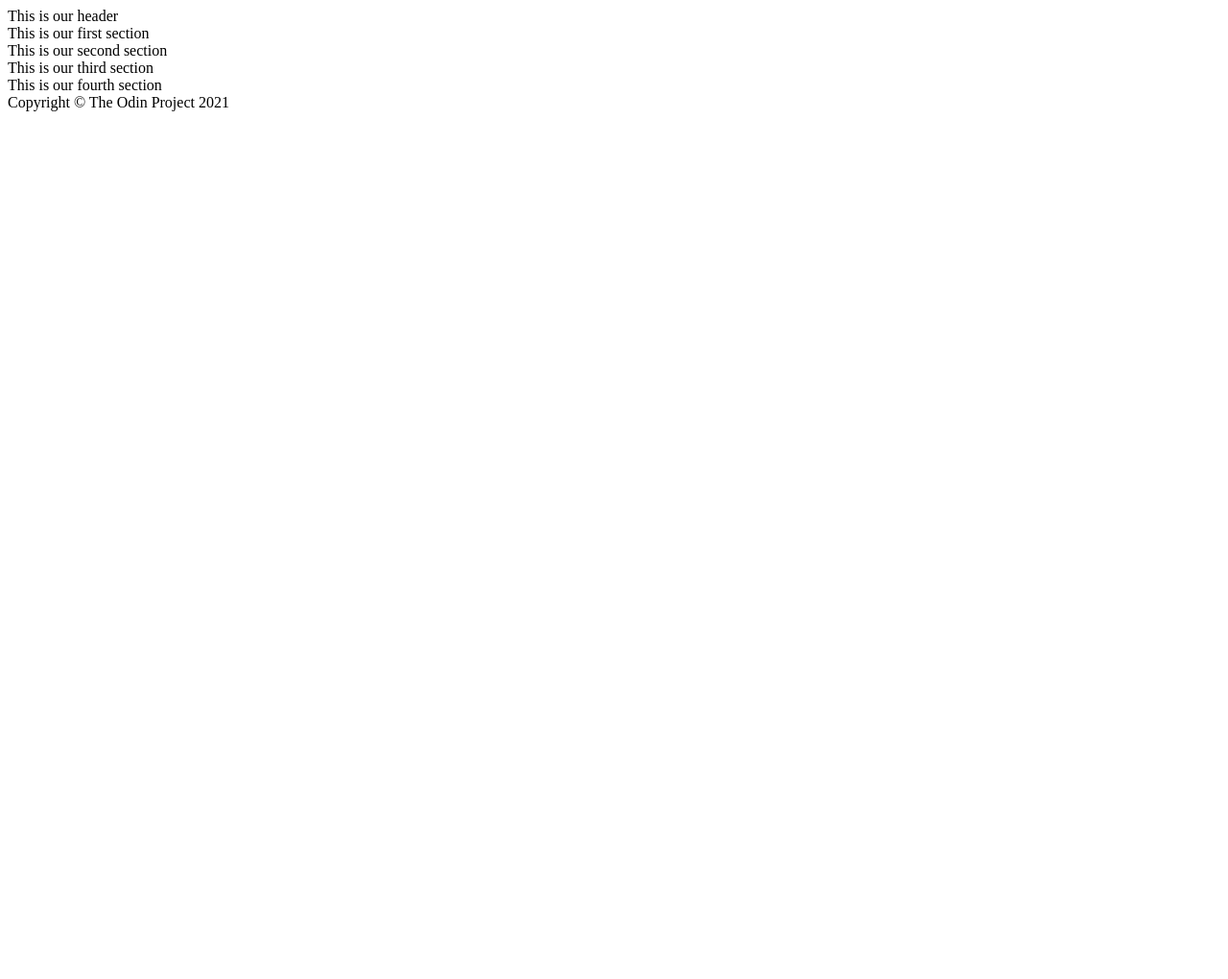
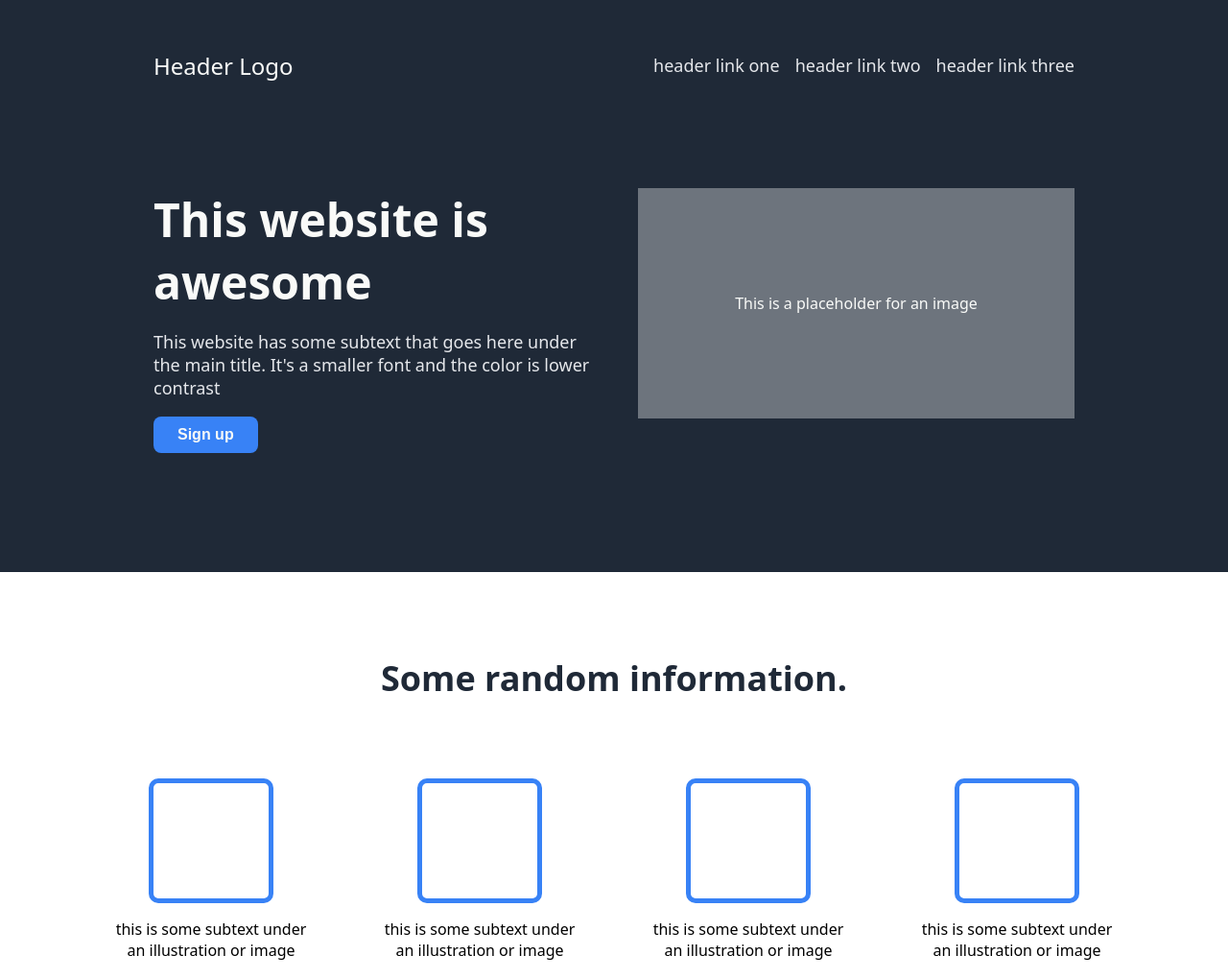
Before and after one commit to cagataysunal/odin-landing-page, a plain HTML site: page index.html in a window 1280 px wide. Shown: the top 1020 px of the page at 96% size. Before the commit the page ends 800 px from the top, so only its background shows below. Drawn offline with Linux system fonts and the light colour scheme.

Commit message:
make the website

```diff
--- a/index.html
+++ b/index.html
@@ -5,32 +5,83 @@
     <meta charset="UTF-8">
     <meta http-equiv="X-UA-Compatible" content="IE=edge">
     <meta name="viewport" content="width=device-width, initial-scale=1.0">
-    <title>Document</title>
+    <link rel="stylesheet" href="styles.css">
+    <title>Odin - Landing Page</title>
 </head>
 
 <body>
     <header>
-        This is our header
+        <div id="header-logo">Header Logo</div>
+        <div>
+            <ul>
+                <li><a href="#">header link one</a></li>
+                <li><a href="#">header link two</a></li>
+                <li><a href="#">header link three</a></li>
+            </ul>
+        </div>
     </header>
-    <div class="first-section">
-        This is our first section
-        <div></div>
-        <div></div>
+    <div class="hero">
+        <div class="left-div">
+            <div class="hero-main-text">This website is awesome</div>
+            <div class="hero-secondary-text">
+                <p> This website has some subtext that goes here under the main title. It's a
+                    smaller font and the color is
+                    lower contrast</p>
+            </div>
+            <button>Sign up</button>
+        </div>
+        <div class="right-div">
+            <p>This is a placeholder for an image</p>
+        </div>
     </div>
     <div class="second-section">
-        This is our second section
-        <div class="illustration"></div>
-        <div class="illustration"></div>
-        <div class="illustration"></div>
-        <div class="illustration"></div>
+        <p id="information-header">Some random information.</p>
+
+        <div class="information">
+            <div class="illustration-box">
+                <div class="illustration">
+
+                </div>
+                <p>this is some subtext under an illustration or image</p>
+            </div>
+            <div class="illustration-box">
+                <div class="illustration">
+
+                </div>
+                <p>this is some subtext under an illustration or image</p>
+            </div>
+            <div class="illustration-box">
+                <div class="illustration">
+
+                </div>
+                <p>this is some subtext under an illustration or image</p>
+            </div>
+            <div class="illustration-box">
+                <div class="illustration">
+
+                </div>
+                <p>this is some subtext under an illustration or image</p>
+            </div>
+
+
+
+        </div>
     </div>
-    <div class="third-section">
-        This is our third section
+    <div class="quote-section">
+        <p class="quote">This is an inspiring quote, or a testimonial from a customer.
+            Maybe it's just filling up space, or maybe people will actually read it.
+            Who knows? All I know is that it looks nice.</p>
+        <p class="quoted"> -Thor, God of Thunder </p>
 
     </div>
-    <div class="fourth-section">
-        This is our fourth section
-
+    <div class="call-to-action-section">
+        <div class="call-to-action">
+            <div>
+                <p>Call to action! It's time!</p>
+                <p>Sign up for our product by clicking that button right over there!</p>
+            </div>
+            <button id="call-to-action-button">Sign up</button>
+        </div>
     </div>
     <footer>
         Copyright &copy; The Odin Project 2021
--- a/styles.css
+++ b/styles.css
@@ -0,0 +1,157 @@
+body {
+    font-family: system-ui, -apple-system, BlinkMacSystemFont, 'Segoe UI', Roboto, Oxygen, Ubuntu, Cantarell, 'Open Sans', 'Helvetica Neue', sans-serif;
+    margin: 0;
+}
+
+header,
+footer {
+    background-color: #1F2937;
+    padding: 40px 160px;
+}
+
+header {
+    display: flex;
+    justify-content: space-between;
+    align-items: center;
+}
+
+footer {
+    text-align: center;
+    color: #F9FAF8;
+}
+
+button,
+.call-to-action {
+    background-color: #3882F6;
+    color: #F9FAF8;
+}
+
+button {
+    font-weight: bold;
+    border-radius: 8px;
+    font-size: 16px;
+    padding: 10px 25px;
+    border: none;
+    outline: #F9FAF8;
+}
+
+#header-logo {
+    font-size: 24px;
+    color: #F9FAF8;
+}
+
+ul {
+    display: flex;
+    gap: 16px;
+}
+
+li {
+    list-style: none;
+}
+
+li a,
+.hero-secondary-text>p {
+    font-size: 18px;
+    color: #E5E7EB;
+}
+
+li a {
+    text-decoration: none;
+}
+
+#information-header {
+    font-size: 36px;
+    font-weight: bolder;
+    color: #1F2937;
+}
+
+.quote-section {
+    background-color: #E5E7EB;
+    padding: 50px 200px;
+}
+
+.quote {
+    font-size: 36px;
+    font-style: italic;
+    font-weight: lighter;
+}
+
+.quoted {
+    text-align: right;
+    font-weight: bold;
+    font-size: larger;
+}
+
+.hero {
+    background-color: #1F2937;
+    display: flex;
+    justify-content: space-around;
+    padding: 60px 160px 160px;
+    height: 240px;
+    gap: 50px;
+}
+
+.hero-main-text {
+    font-size: 48px;
+    font-weight: bolder;
+    color: #F9FAF8;
+}
+
+.hero .left-div {
+    flex: 1;
+}
+
+.hero .right-div {
+    color: #F9FAF8;
+    background-color: #6D747D;
+    flex: 1;
+    display: flex;
+    justify-content: center;
+    align-items: center;
+}
+
+.second-section {
+    text-align: center;
+    padding: 50px 100px;
+}
+
+.information {
+    display: flex;
+    justify-content: center;
+    gap: 80px;
+    margin-top: 80px;
+}
+
+.illustration-box {
+    width: 200px;
+}
+
+.illustration {
+    border: 5px solid #3882F6;
+    border-radius: 10px;
+    margin: auto;
+    height: 120px;
+    width: 120px;
+}
+
+.call-to-action-section {
+    padding: 100px 200px;
+}
+
+.call-to-action {
+    display: flex;
+    padding: 20px 100px;
+    justify-content: space-between;
+    border-radius: 10px;
+}
+
+.call-to-action p:first-child {
+    font-weight: bold;
+    font-size: 18px;
+}
+
+#call-to-action-button {
+    border-color: white;
+    align-self: center;
+    border: solid;
+}
```
